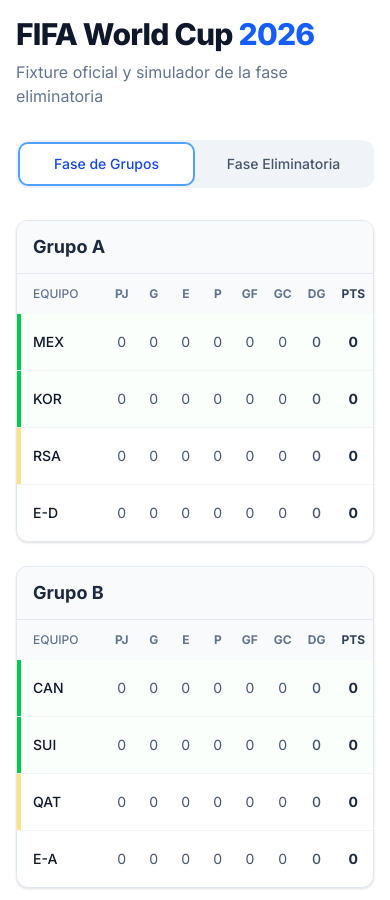
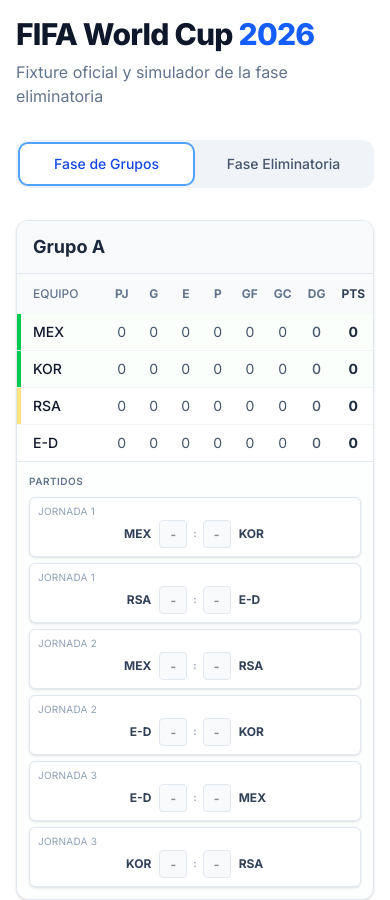
Before and after one commit to josemqu/fifa-world-cup-2026, a Next.js app: page / in a window 390 px wide. Shown: the top 900 px of the page. Built offline with nearby package versions, Linux system fonts and the light colour scheme.

Commit message:
Add match fixtures display with editable score inputs to GroupCard component

```diff
--- a/src/components/GroupCard.tsx
+++ b/src/components/GroupCard.tsx
@@ -1,4 +1,4 @@
-import { Group, Team } from "@/data/types";
+import { Group, Team, Match } from "@/data/types";
 import { clsx } from "clsx";
 import { motion } from "framer-motion";
 import { Tooltip } from "@/components/ui/Tooltip";
@@ -16,19 +16,25 @@
     return b.gf - a.gf;
   });
 
+  const getTeamName = (id: string) => {
+    const team = group.teams.find((t) => t.id === id);
+    return team ? team.name : id;
+  };
+
   return (
     <motion.div
       initial={{ opacity: 0, y: 20 }}
       animate={{ opacity: 1, y: 0 }}
-      className="bg-white dark:bg-slate-800 rounded-xl shadow-sm border border-slate-200 dark:border-slate-700 overflow-hidden"
+      className="bg-white dark:bg-slate-800 rounded-xl shadow-sm border border-slate-200 dark:border-slate-700 overflow-hidden flex flex-col"
     >
-      <div className="bg-slate-50 dark:bg-slate-900/50 px-4 py-3 border-b border-slate-200 dark:border-slate-700 flex justify-between items-center">
+      <div className="bg-slate-50 dark:bg-slate-900/50 px-4 py-3 border-b border-slate-200 dark:border-slate-700">
         <h3 className="font-bold text-lg text-slate-800 dark:text-slate-100">
           Grupo {group.name}
         </h3>
       </div>
 
-      <div className="overflow-x-auto">
+      {/* Standings Table */}
+      <div className="overflow-x-auto border-b border-slate-200 dark:border-slate-700">
         <table className="w-full text-sm text-left">
           <thead className="text-xs text-slate-500 dark:text-slate-400 uppercase bg-slate-50 dark:bg-slate-900/50">
             <tr>
@@ -102,7 +108,7 @@
                   index < 2 ? "bg-green-50/30 dark:bg-green-900/10" : ""
                 )}
               >
-                <td className="px-4 py-3 font-medium text-slate-900 dark:text-slate-100 flex items-center gap-2 relative h-14">
+                <td className="px-4 py-1.5 font-medium text-slate-900 dark:text-slate-100 flex items-center gap-2 relative h-9">
                   <span
                     className={clsx(
                       "w-1 h-full absolute left-0 top-0",
@@ -114,33 +120,35 @@
                     )}
                   />
                   <Tooltip content={team.name}>
-                    {getTeamAbbreviation(team.name)}
+                    <span className="cursor-help">
+                      {getTeamAbbreviation(team.name)}
+                    </span>
                   </Tooltip>
                 </td>
-                <td className="px-2 py-3 text-center text-slate-600 dark:text-slate-400">
+                <td className="px-2 py-1.5 text-center text-slate-600 dark:text-slate-400">
                   {team.played}
                 </td>
-                <td className="px-2 py-3 text-center text-slate-600 dark:text-slate-400">
+                <td className="px-2 py-1.5 text-center text-slate-600 dark:text-slate-400">
                   {team.won}
                 </td>
-                <td className="px-2 py-3 text-center text-slate-600 dark:text-slate-400">
+                <td className="px-2 py-1.5 text-center text-slate-600 dark:text-slate-400">
                   {team.drawn}
                 </td>
-                <td className="px-2 py-3 text-center text-slate-600 dark:text-slate-400">
+                <td className="px-2 py-1.5 text-center text-slate-600 dark:text-slate-400">
                   {team.lost}
                 </td>
-                <td className="px-2 py-3 text-center text-slate-600 dark:text-slate-400">
+                <td className="px-2 py-1.5 text-center text-slate-600 dark:text-slate-400">
                   {team.gf}
                 </td>
-                <td className="px-2 py-3 text-center text-slate-600 dark:text-slate-400">
+                <td className="px-2 py-1.5 text-center text-slate-600 dark:text-slate-400">
                   {team.ga}
                 </td>
-                <td className="px-2 py-3 text-center text-slate-600 dark:text-slate-400 font-medium">
+                <td className="px-2 py-1.5 text-center text-slate-600 dark:text-slate-400 font-medium">
                   {team.gf - team.ga > 0
                     ? `+${team.gf - team.ga}`
                     : team.gf - team.ga}
                 </td>
-                <td className="px-2 py-3 text-center font-bold text-slate-800 dark:text-slate-100">
+                <td className="px-2 py-1.5 text-center font-bold text-slate-800 dark:text-slate-100">
                   {team.pts}
                 </td>
               </tr>
@@ -148,6 +156,67 @@
           </tbody>
         </table>
       </div>
+
+      {/* Matches List */}
+      <div className="bg-slate-50/30 dark:bg-slate-900/20 p-3">
+        <h4 className="font-semibold text-[10px] uppercase text-slate-500 dark:text-slate-400 mb-2 tracking-wider">
+          Partidos
+        </h4>
+        <div className="space-y-1.5">
+          {group.matches.map((match) => (
+            <div
+              key={match.id}
+              className="text-xs border border-slate-200 dark:border-slate-700 rounded-md p-2 bg-white dark:bg-slate-800 shadow-sm"
+            >
+              <div className="flex justify-between items-center text-[10px] text-slate-400 dark:text-slate-500 mb-1 uppercase tracking-wide leading-none">
+                <span>{match.date}</span>
+                {match.location && (
+                  <span className="truncate max-w-[120px]">
+                    {match.location}
+                  </span>
+                )}
+              </div>
+              <div className="flex justify-between items-center">
+                <div className="flex items-center gap-2 flex-1 min-w-0 justify-end">
+                  <Tooltip content={getTeamName(match.homeTeamId)}>
+                    <span className="font-bold text-slate-700 dark:text-slate-200 cursor-help">
+                      {getTeamAbbreviation(getTeamName(match.homeTeamId))}
+                    </span>
+                  </Tooltip>
+                </div>
+
+                <div className="flex items-center gap-1.5 mx-2">
+                  <input
+                    type="number"
+                    min="0"
+                    className="w-7 h-7 text-center text-xs font-bold bg-slate-50 dark:bg-slate-900 border border-slate-200 dark:border-slate-700 rounded focus:ring-2 focus:ring-blue-500 focus:border-transparent outline-none [appearance:textfield] [&::-webkit-outer-spin-button]:appearance-none [&::-webkit-inner-spin-button]:appearance-none"
+                    defaultValue={match.homeScore ?? ""}
+                    placeholder="-"
+                  />
+                  <span className="text-slate-400 dark:text-slate-600 font-bold text-[10px]">
+                    :
+                  </span>
+                  <input
+                    type="number"
+                    min="0"
+                    className="w-7 h-7 text-center text-xs font-bold bg-slate-50 dark:bg-slate-900 border border-slate-200 dark:border-slate-700 rounded focus:ring-2 focus:ring-blue-500 focus:border-transparent outline-none [appearance:textfield] [&::-webkit-outer-spin-button]:appearance-none [&::-webkit-inner-spin-button]:appearance-none"
+                    defaultValue={match.awayScore ?? ""}
+                    placeholder="-"
+                  />
+                </div>
+
+                <div className="flex items-center gap-2 flex-1 min-w-0 justify-start">
+                  <Tooltip content={getTeamName(match.awayTeamId)}>
+                    <span className="font-bold text-slate-700 dark:text-slate-200 cursor-help">
+                      {getTeamAbbreviation(getTeamName(match.awayTeamId))}
+                    </span>
+                  </Tooltip>
+                </div>
+              </div>
+            </div>
+          ))}
+        </div>
+      </div>
     </motion.div>
   );
 }
--- a/src/components/GroupStage.tsx
+++ b/src/components/GroupStage.tsx
@@ -3,7 +3,7 @@
 
 export function GroupStage() {
   return (
-    <div className="grid grid-cols-1 md:grid-cols-2 lg:grid-cols-3 xl:grid-cols-4 gap-6">
+    <div className="grid grid-cols-1 md:grid-cols-2 xl:grid-cols-3 gap-6">
       {INITIAL_GROUPS.map((group) => (
         <GroupCard key={group.name} group={group} />
       ))}
--- a/src/data/initialData.ts
+++ b/src/data/initialData.ts
@@ -1,4 +1,4 @@
-import { Group, Team } from "./types";
+import { Group, Team, Match } from "./types";
 
 const createTeam = (
   id: string,
@@ -19,7 +19,29 @@
   pts: 0,
 });
 
-export const INITIAL_GROUPS: Group[] = [
+const createGroupMatches = (groupName: string, teams: Team[]): Match[] => {
+  // Standard scheduling: 1v2, 3v4, 1v3, 2v4, 4v1, 2v3
+  // Indices: 0, 1, 2, 3
+  const pairings = [
+    { h: 0, a: 1, r: 1 },
+    { h: 2, a: 3, r: 1 },
+    { h: 0, a: 2, r: 2 },
+    { h: 3, a: 1, r: 2 }, // 3 vs 1 often in round 2 or 1vs3
+    { h: 3, a: 0, r: 3 }, // 4 vs 1
+    { h: 1, a: 2, r: 3 }, // 2 vs 3
+  ];
+
+  return pairings.map((p, idx) => ({
+    id: `M${groupName}${idx + 1}`,
+    homeTeamId: teams[p.h].id,
+    awayTeamId: teams[p.a].id,
+    finished: false,
+    date: `Jornada ${p.r}`,
+    // random times/venues could be added here if needed, or left undefined
+  }));
+};
+
+const RAW_GROUPS = [
   {
     name: "A",
     teams: [
@@ -129,3 +151,8 @@
     ],
   },
 ];
+
+export const INITIAL_GROUPS: Group[] = RAW_GROUPS.map((g) => ({
+  ...g,
+  matches: createGroupMatches(g.name, g.teams),
+}));
--- a/src/data/types.ts
+++ b/src/data/types.ts
@@ -14,9 +14,22 @@
   pts: number;
 };
 
+export type Match = {
+  id: string;
+  homeTeamId: string;
+  awayTeamId: string;
+  homeScore?: number | null;
+  awayScore?: number | null;
+  date?: string;
+  time?: string;
+  location?: string; // Stadium - City
+  finished: boolean;
+};
+
 export type Group = {
   name: string; // "A", "B", ...
   teams: Team[];
+  matches: Match[];
 };
 
 export type GroupStageData = {
```
